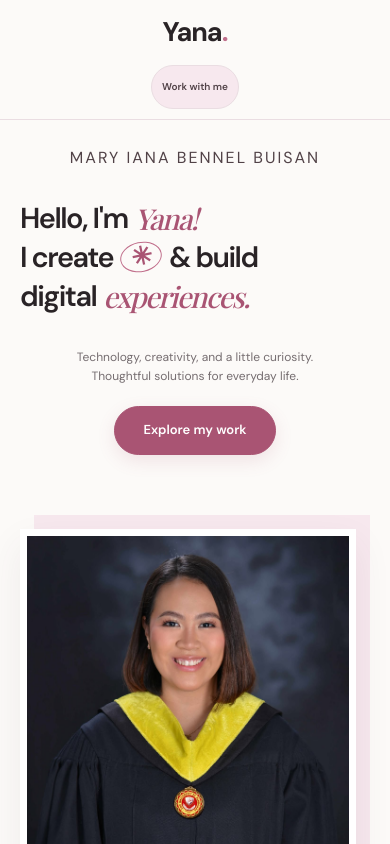
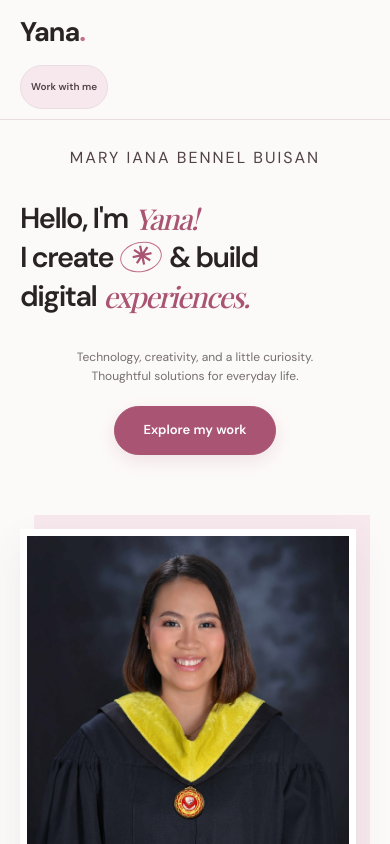
Before and after one commit to bennelyana/portfolio, a Next.js app: page / in a window 390 px wide. Shown: the top 844 px of the page. Built offline with nearby package versions, Linux system fonts and the light colour scheme; a web font is replaced by a local one.

Commit message:
Align page content margins with navbar logo

```diff
--- a/app/portfolio.css
+++ b/app/portfolio.css
@@ -238,6 +238,18 @@ body .whyme-card p { margin: 0; padding: 12px 16px 16px; font-size: 13px; line-h
   body .whyme-card p { padding: 10px 12px 12px; font-size: 12px; }
   section[id], body .project-card { scroll-margin-top: 200px; }
 }
+/* Keep every outer content edge aligned with the navbar wordmark. */
+:root { --content-width: 1280px; --page-gutter: 40px; }
+body .navbar-inner { width: calc(100% - var(--page-gutter) * 2); max-width: var(--content-width); margin-inline: auto; padding-left: 0 !important; padding-right: 0 !important; }
+body .hero, body .section, body .process, body #projects, body .about, body .expertise { padding-inline: var(--page-gutter); }
+body .hero-inner, body .section-inner { width: 100%; max-width: var(--content-width); margin-inline: auto; }
+body .footer { width: calc(100% - var(--page-gutter) * 2); max-width: var(--content-width); margin-inline: auto; padding-inline: 0; }
+@media (max-width: 900px) {
+  :root { --page-gutter: 24px; }
+  body .navbar-inner { justify-content: space-between; }
+  body .portfolio-nav { width: 100%; justify-content: flex-start; }
+}
+@media (max-width: 600px) { :root { --page-gutter: 20px; } }
 @media (prefers-reduced-motion: reduce) {
   html { scroll-behavior: auto; }
   *, *::before, *::after { transition: none !important; animation: none !important; }
```
